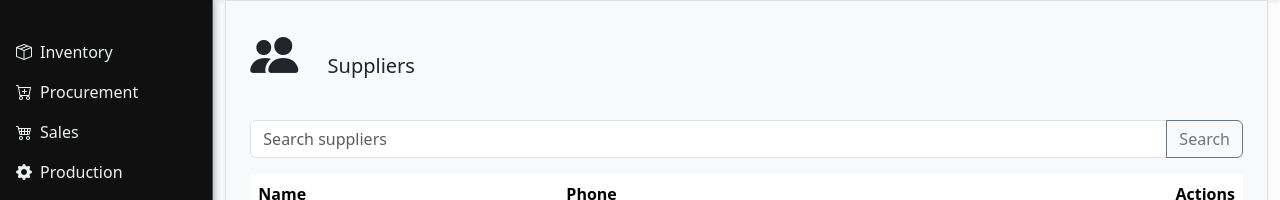
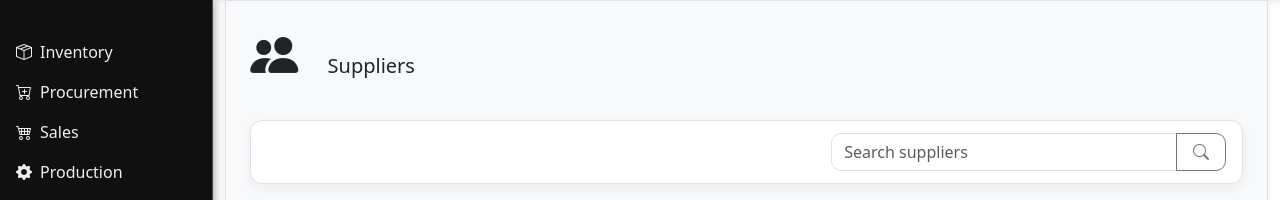
Before and after one commit to Um9i/ERPv, a Django app: page /procurement/suppliers/ in a window 1280 px wide. Shown: the part 66-266 px from the top of the page. Run offline with Django 4.2, Linux system fonts and the light colour scheme; the visitor is signed in with stand-in values (Sample User, id 1); data that the repository does not hold is empty.

Commit message:
feat: Enhance inventory and procurement views with live stock checks and improved filtering UI

```diff
--- a/procurement/views.py
+++ b/procurement/views.py
@@ -286,29 +286,37 @@ class ProcurementDashboardView(TemplateView):
             .count()
         )
         context["total_suppliers"] = Supplier.objects.count()
-        # count products that have a shortage AND have a supplier (can be purchased)
-        # AND are not already fully covered by open purchase orders
+        # count products that have a live shortage, have a supplier, and are not
+        # fully covered by open purchase orders.  Use live ``required`` to avoid
+        # stale cache discrepancies with the low-stock list.
         from inventory.models import Inventory
         from procurement.models import SupplierProduct
-        from django.db.models import Sum, F, OuterRef, Subquery, IntegerField
-        from django.db.models.functions import Coalesce
+        from procurement.services import pending_po_by_product
+
+        inv_list = list(
+            Inventory.objects
+            .select_related("product")
+            .filter(required_cached__gt=0)
+        )
+        product_ids = [inv.product_id for inv in inv_list]
+        po_map = pending_po_by_product(product_ids)
         purchasable_ids = set(
-            SupplierProduct.objects.values_list("product_id", flat=True)
+            SupplierProduct.objects
+            .filter(product_id__in=product_ids)
+            .values_list("product_id", flat=True)
         )
-        po_subquery = (
-            PurchaseOrderLine.objects
-            .filter(product__product_id=OuterRef("product_id"), complete=False)
-            .values("product__product_id")
-            .annotate(total=Sum(F("quantity") - F("quantity_received")))
-            .values("total")
-        )
-        context["purchasable_low_stock"] = (
-            Inventory.objects
-            .filter(required_cached__gt=0, product_id__in=purchasable_ids)
-            .annotate(pending_po=Coalesce(Subquery(po_subquery, output_field=IntegerField()), 0))
-            .filter(pending_po__lt=F("required_cached"))
-            .count()
-        )
+
+        purchasable_short = 0
+        for inv in inv_list:
+            if inv.product_id not in purchasable_ids:
+                continue
+            required_qty = inv.required
+            if required_qty <= 0:
+                continue
+            po_amount = po_map.get(inv.product_id, 0)
+            if po_amount < required_qty:
+                purchasable_short += 1
+        context["purchasable_low_stock"] = purchasable_short
         return context
 
 
@@ -415,6 +423,22 @@ class PurchaseOrderListView(ListView):
         qs = PurchaseOrder.objects.all().order_by("-created_at")
 
         filter_value = self.request.GET.get("filter", "").strip()
+        status_value = self.request.GET.get("status", "").strip().lower()
+
+        if status_value == "open":
+            qs = qs.filter(purchase_order_lines__complete=False).distinct()
+        elif status_value == "closed":
+            qs = (
+                qs.annotate(
+                    total_lines=Count("purchase_order_lines"),
+                    complete_lines=Count(
+                        "purchase_order_lines",
+                        filter=Q(purchase_order_lines__complete=True),
+                    ),
+                )
+                .filter(total_lines=F("complete_lines"))
+            )
+
         if filter_value == "received":
             qs = (
                 qs.annotate(
@@ -446,6 +470,7 @@ class PurchaseOrderListView(ListView):
         paginator = Paginator(qs, 15)
         context["purchase_orders"] = paginator.get_page(page)
         context["q"] = self.request.GET.get("q", "")
+        context["status"] = self.request.GET.get("status", "").strip().lower()
         return context
 
 
--- a/static/css/styles.css
+++ b/static/css/styles.css
@@ -139,6 +139,33 @@ body {
     font-size: 3rem;
 }
 
+/* keep search icons small despite the global icon sizing above */
+.search-icon-btn i {
+    font-size: 1rem;
+}
+
+/* polished filter bars on list pages */
+.list-filter {
+    background: #fff;
+    border: 1px solid var(--bs-border-color);
+    border-radius: 12px;
+    padding: 0.75rem 1rem;
+    box-shadow: 0 4px 12px rgba(0, 0, 0, 0.05);
+}
+
+.list-filter .form-select,
+.list-filter .form-control {
+    border-radius: 10px;
+}
+
+.list-filter .btn {
+    border-radius: 10px;
+}
+
+.list-filter .input-group {
+    gap: 0;
+}
+
 /* polish from design suggestions */
 .card {
   border-radius: 0;
--- a/templates/inventory/inventory_dashboard.html
+++ b/templates/inventory/inventory_dashboard.html
@@ -10,8 +10,7 @@
 
 {% block dashboard_metrics %}
 <div class="row">
-    {% include "includes/metric_card.html" with icon="bi-box-seam" color="info" label="Products" value=total_products|default:'—' %}
-    {% include "includes/metric_card.html" with icon="bi-stack" color="info" label="Total Quantity" value=total_quantity|default:'—' %}
-    {% include "includes/metric_card.html" with icon="bi-currency-dollar" color="warning" label="Stock Value" value=stock_value|floatformat:2|default:'—' %}
+    {% url 'inventory:inventory-list' as product_list_url %}
+    {% include "includes/metric_card.html" with icon="bi-box-seam" color="dark" label="Products" value=total_products|default:'—' url=product_list_url %}
 </div>
 {% endblock %}
--- a/templates/procurement/supplier_list.html
+++ b/templates/procurement/supplier_list.html
@@ -2,10 +2,16 @@
 {% block card_icon %}bi-people-fill{% endblock %}
 {% block card_title %}Suppliers{% endblock %}
 {% block card_body %}
-<form method="get" class="mb-3">
-    <div class="input-group">
-        <input type="text" name="q" class="form-control" placeholder="Search suppliers" value="{{ request.GET.q }}">
-        <button class="btn btn-outline-secondary" type="submit">Search</button>
+<form method="get" class="mb-3 list-filter">
+    <div class="row g-2 align-items-center">
+        <div class="col-md-6 col-lg-5 ms-auto">
+            <div class="input-group">
+                <input type="text" name="q" class="form-control" placeholder="Search suppliers" value="{{ request.GET.q }}">
+                <button class="btn btn-outline-secondary d-flex align-items-center justify-content-center px-3 search-icon-btn" type="submit" aria-label="Search">
+                  <i class="bi bi-search"></i>
+                </button>
+            </div>
+        </div>
     </div>
 </form>
 <table class="table table-striped">
```
Also changed, not shown: inventory/views.py (+5 -2 lines), templates/inventory/inventory_list.html (+10 -4 lines), templates/procurement/purchase_order_list.html (+18 -4 lines), templates/production/bom_list.html (+10 -4 lines), templates/production/production_list.html (+7 -4 lines), templates/sales/customer_list.html (+10 -4 lines), templates/sales/sales_order_list.html (+7 -4 lines).
